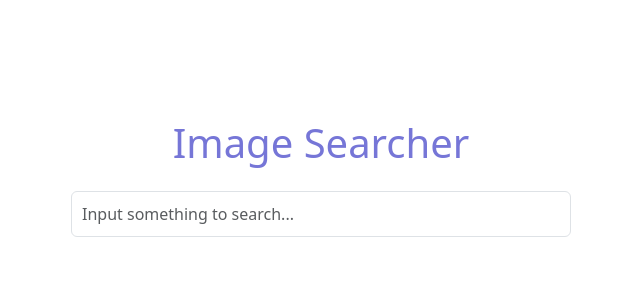
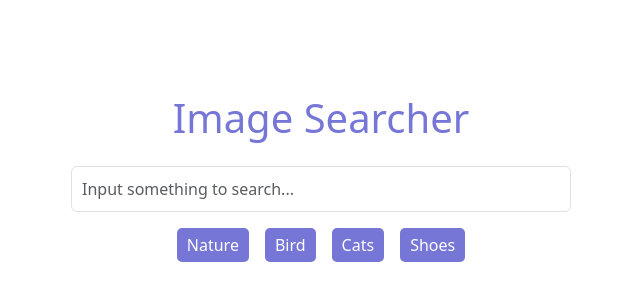
Before and after one commit to kylead10/image_searcher, a React (Vite) app in the folder image_search/: page / in a window 1280 px wide. Shown: the part 230-530 px from the top of the page, without its empty margins (319-959 px from the left). Built offline with nearby package versions, Linux system fonts and the light colour scheme.

Commit message:
added filters

```diff
--- a/image_search/src/App.jsx
+++ b/image_search/src/App.jsx
@@ -22,6 +22,12 @@ const App = () => {
           />
         </Form>
       </div>
+      <div className='filters'>
+        <div>Nature</div>
+        <div>Bird</div>
+        <div>Cats</div>
+        <div>Shoes</div>
+      </div>
     </div>
   );
 };
```
